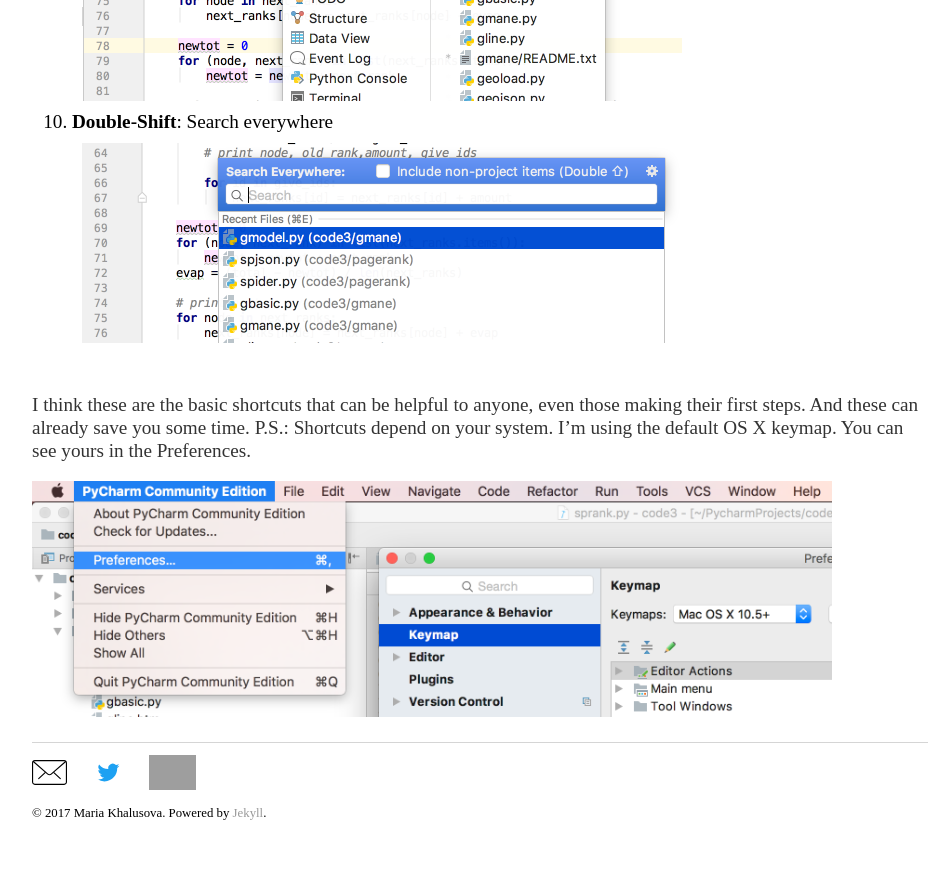
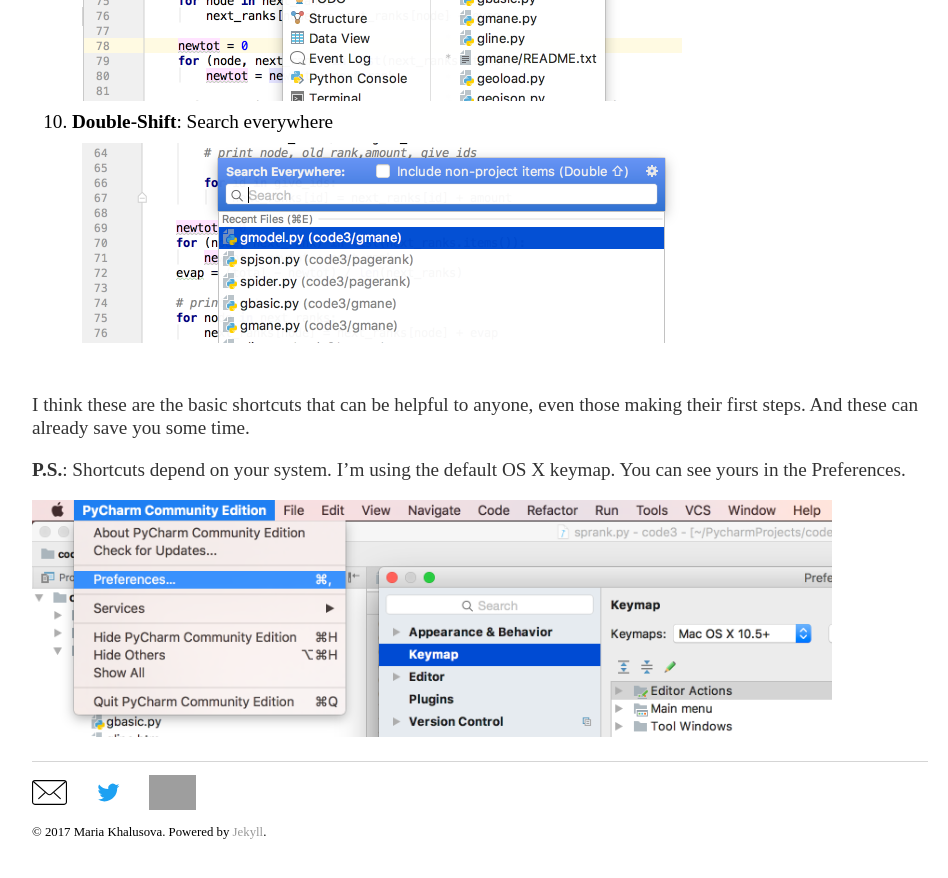
Before and after one commit to MKhalusova/MKhalusova.github.io, a Jekyll site: the page built from _posts/2017-07-26-top10-pycharm-shortcuts.md, in a window 1280 px wide and 900 px high, scrolled down 2310 px. Shown: the top 878 px of the window, without its empty margins (160-1108 px from the left). Built offline with Jekyll 4.4.1, drawn with Linux system fonts in a browser that asks for light colours; comment, search, counter and statistics services are not loaded; grey boxes are pictures that could not be loaded.

Commit message:
minor spacing issue

```diff
--- a/_posts/2017-07-26-top10-pycharm-shortcuts.md
+++ b/_posts/2017-07-26-top10-pycharm-shortcuts.md
@@ -36,6 +36,7 @@
 ![Double-Shift](/images/p02-search-everywhere.png)
 
 I think these are the basic shortcuts that can be helpful to anyone, even those making their first steps. And these can already save you some time.
-P.S.: Shortcuts depend on your system. I'm using the default OS X keymap. You can see yours in the Preferences.
+
+**P.S.**: Shortcuts depend on your system. I'm using the default OS X keymap. You can see yours in the Preferences.
 
 ![Preferences](/images/p02-keymap.png)
```
